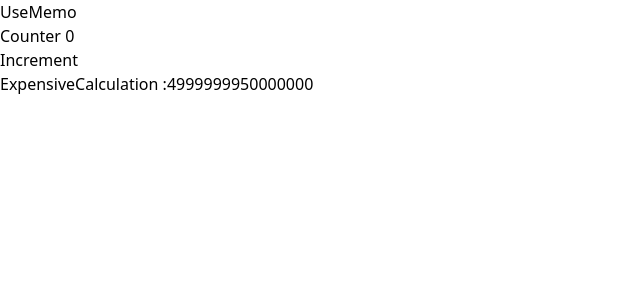
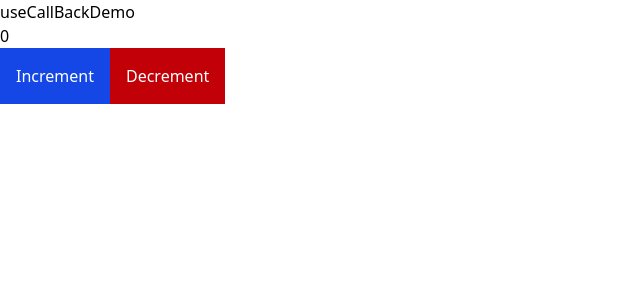
Before and after one commit to dhruvburada/Learning-React, a React (Vite) app: page / in a window 1280 px wide. Shown: the top 300 px of the page, without its empty margins (0-640 px from the left). Built offline with nearby package versions, Linux system fonts and the light colour scheme.

Commit message:
useCallback learning

```diff
--- a/src/App.jsx
+++ b/src/App.jsx
@@ -1,11 +1,12 @@
 import './App.css'
-import UseMemoDemo from './components/useMemo/UseMemoDemo'
+import UseCallBackDemo from './components/useCallBack/useCallBackDemo'
+
 
 function App() {
   return (
 
     <>
-      <UseMemoDemo/>
+      <UseCallBackDemo/>
 
     </>
 
--- /dev/null
+++ b/src/components/useCallBack/UseCallBackDemo.jsx
@@ -0,0 +1,36 @@
+import {memo, useCallback, useState} from 'react'
+
+
+// eslint-disable-next-line react/display-name
+const Button = memo(({children,event}) => {
+  if(children === "Increment")
+  {
+    return (<button className='bg-blue-700 p-4 text-white' onClick={()=>event()} >Increment</button>)
+  }
+  return (
+    <button className='bg-red-700 p-4 text-white' onClick={()=>event()}>Decrement</button>
+  )
+})
+
+
+const UseCallBackDemo = () => {
+  const [counter,setCounter] = useState(0);
+  const increment = useCallback(() => {
+    setCounter(counter + 1)
+  },[counter]);
+  const decrement = useCallback(() => {
+    setCounter(counter - 1)
+  },[counter]);
+  return (
+    <>
+      <div>useCallBackDemo</div>
+      <div>{counter}</div>
+      <Button event={increment} >Increment</Button>
+      <Button event ={decrement} >Decrement</Button>
+    </>
+
+  )
+}
+
+
+export default UseCallBackDemo;
```
